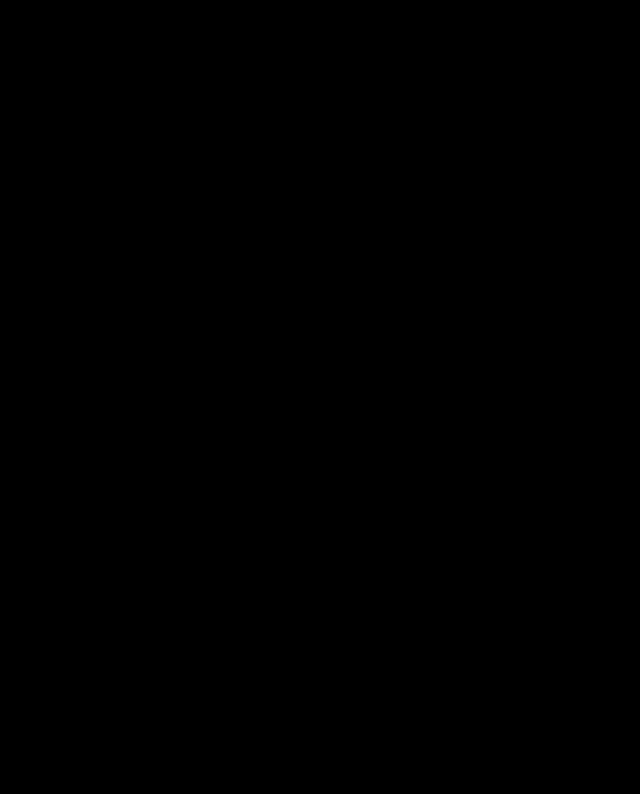
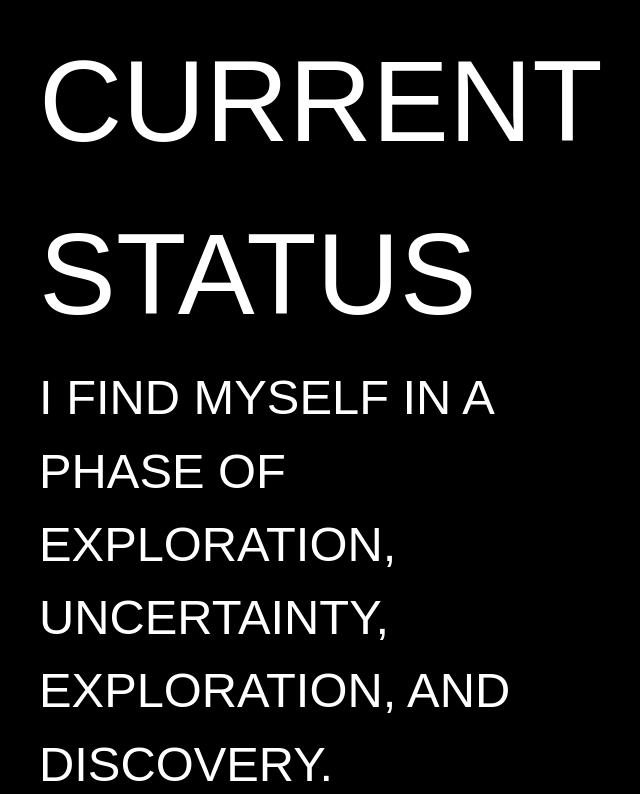
Before and after one commit to aidrecabrera/svenefolio, a React (Vite) app: page / in a window 1280 px wide. Shown: the part 1303-2097 px from the top of the page, without its empty margins (393-1033 px from the left). Before the commit the page ends 1078 px from the top, so only its background shows below. Built offline with nearby package versions, Linux system fonts and the light colour scheme; a web font is replaced by a local one.

Commit message:
update BriefDiscretion.jsx and SveneContent.jsx

```diff
--- a/src/Home/BriefDiscretion.jsx
+++ b/src/Home/BriefDiscretion.jsx
@@ -1,15 +1,22 @@
-import React, { Component } from 'react'
+import React, { Component } from "react";
 
 export class BriefDiscretion extends Component {
   render() {
     return (
       <>
-        <div className='grid grid-cols-3'>
-
+        <div className="grid grid-cols-3 gap-4">
+          <div className=""></div>
+          <div className=" font-darker col-span-2 pt-60 pb-60 text-left">
+            <h1 className="text-9xl font-thin">CURRENT STATUS</h1>
+            <p className="text-5xl pr-72 font-extralight uppercase">
+              I find myself in a phase of exploration, uncertainty, exploration,
+              and discovery.
+            </p>
+          </div>
         </div>
       </>
-    )
+    );
   }
 }
 
-export default BriefDiscretion
+export default BriefDiscretion;
--- a/src/SveneContent.jsx
+++ b/src/SveneContent.jsx
@@ -5,18 +5,22 @@
 import ContentWhen from "./ContentWhen.jsx";
 import ContentWrite from "./Writeups/ContentWrite.jsx";
 import ContentProject from "./Projects/ContentProject.jsx";
-import BackgroundEffect from "./Misc/BackgroundEffect"
-import BackgroundGradient from "./Misc/BackgroundGradient.jsx"
-import CursorOverlay from "./Misc/CursorOverlay.jsx"
+import BackgroundEffect from "./Misc/BackgroundEffect";
+import BackgroundGradient from "./Misc/BackgroundGradient.jsx";
+import CursorOverlay from "./Misc/CursorOverlay.jsx";
 import BackgroundTest from "./Misc/BackgroundTest.jsx";
 import BriefIntroduction from "./Home/BriefIntroduction.jsx";
+import BriefDiscretion from "./Home/BriefDiscretion.jsx";
 export default class SveneContent extends Component {
   render() {
     return (
       <div className="snap-y snap-mandatory">
         <div className="flex flex-col">
           <Introduction className="scroll-m-6 snap-center snap-always" />
-          <BriefIntroduction/>
+          <div className="h-screen">
+            <BriefIntroduction />
+            <BriefDiscretion />
+          </div>
         </div>
       </div>
     );
```
